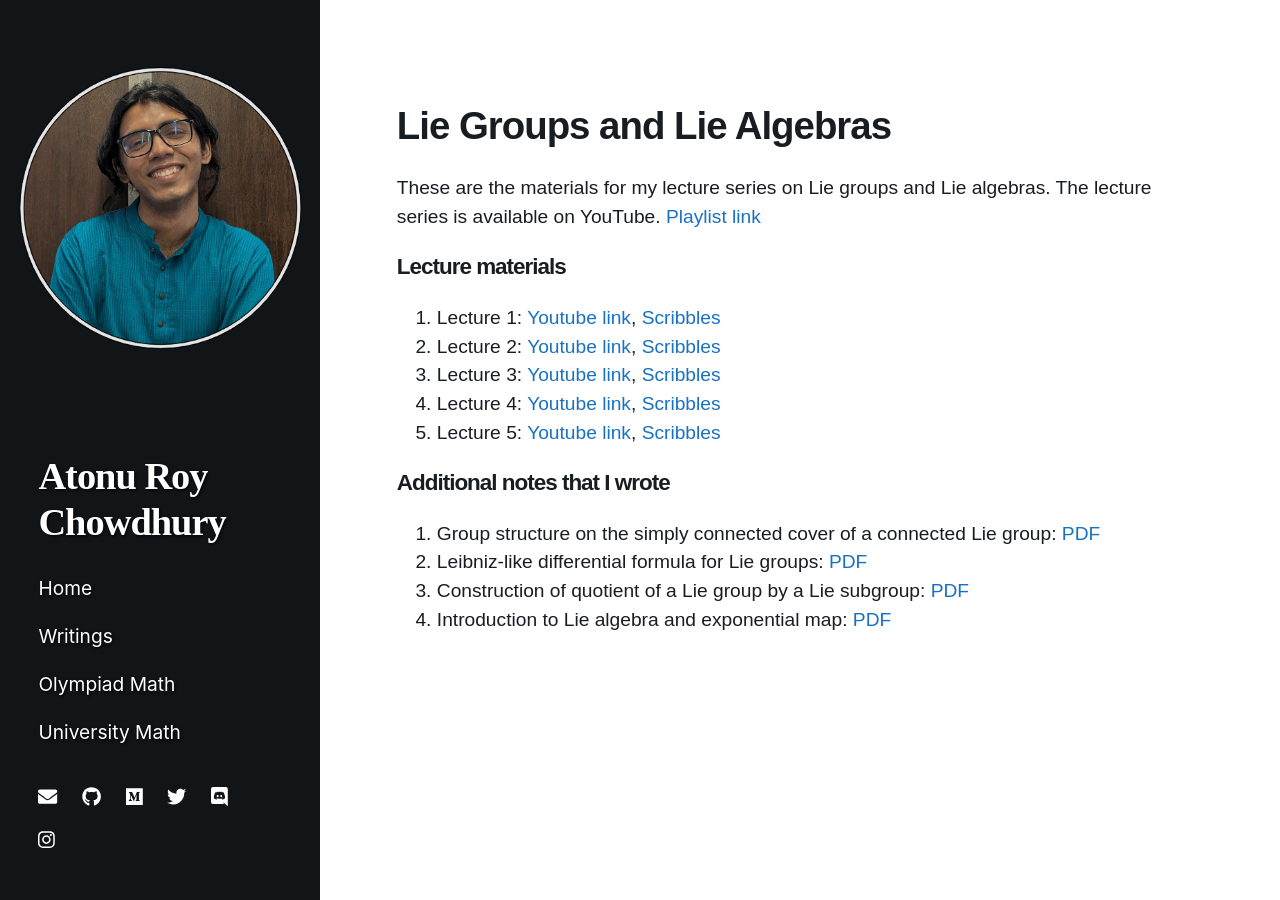
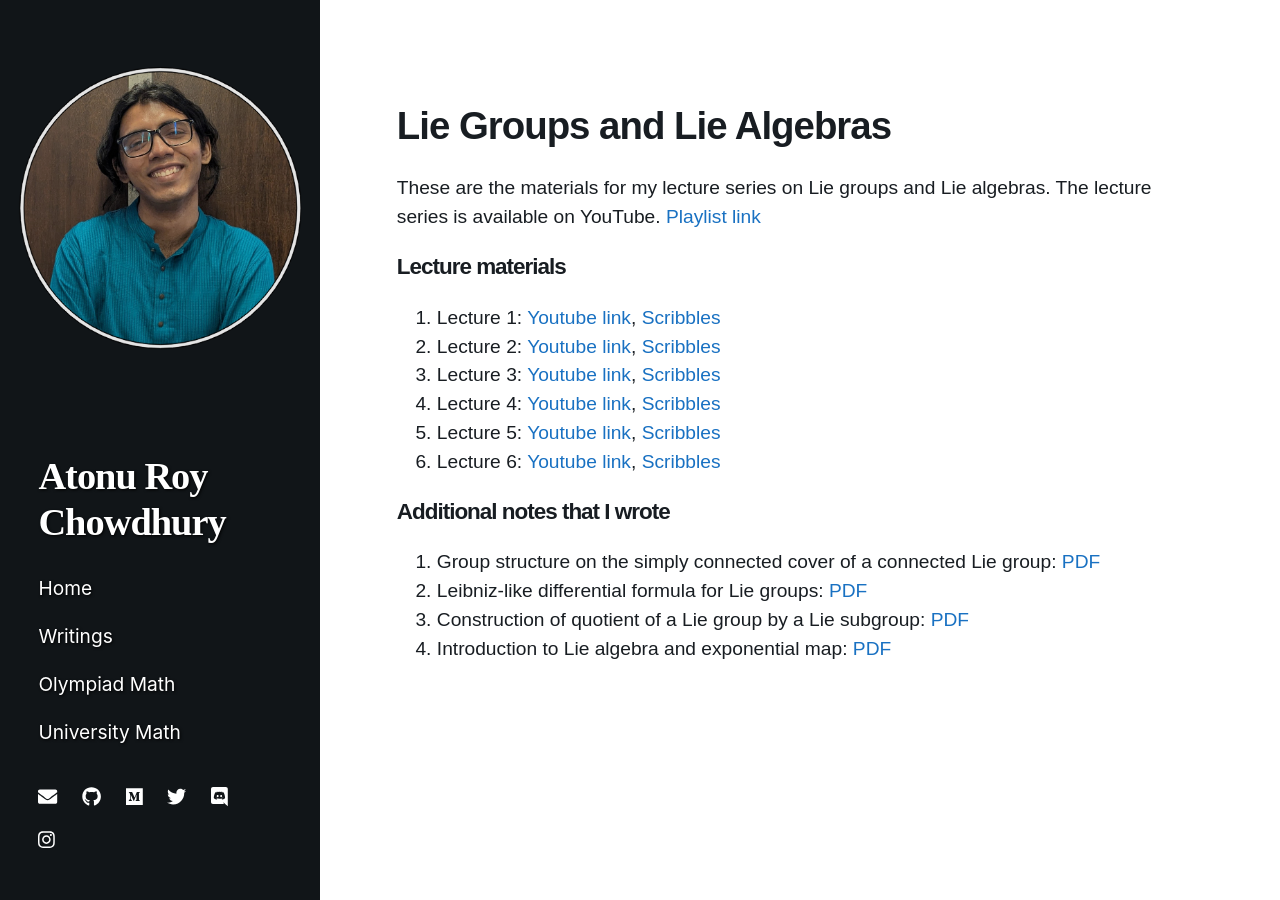
Before and after one commit to atonurc/atonurc.github.io, a Jekyll site: the page built from liegrp.markdown, in a window 1280 px wide. Built offline with Jekyll 4.4.1, drawn with Linux system fonts in a browser that asks for light colours; nearby versions of some CDN libraries.

Commit message:
lec 6 update

```diff
--- a/liegrp.markdown
+++ b/liegrp.markdown
@@ -19,6 +19,7 @@ These are the materials for my lecture series on Lie groups and Lie algebras. Th
  3. Lecture 3: [Youtube link](https://www.youtube.com/watch?v=oBalHR6E2PY), [Scribbles](https://atonurc.github.io/liegrp/liegrps3.pdf)
  4. Lecture 4: [Youtube link](https://www.youtube.com/watch?v=789PJ6a7Fho), [Scribbles](https://atonurc.github.io/liegrp/liegrps4.pdf)
  5. Lecture 5: [Youtube link](https://www.youtube.com/watch?v=N67CYnbjxSg), [Scribbles](https://atonurc.github.io/liegrp/liegrps5.pdf)
+ 6. Lecture 6: [Youtube link](https://www.youtube.com/watch?v=BYjSvlv0FRU), [Scribbles](https://atonurc.github.io/liegrp/liegrps6.pdf)
 
 
 
```
Also changed, not shown: 2 other files.
